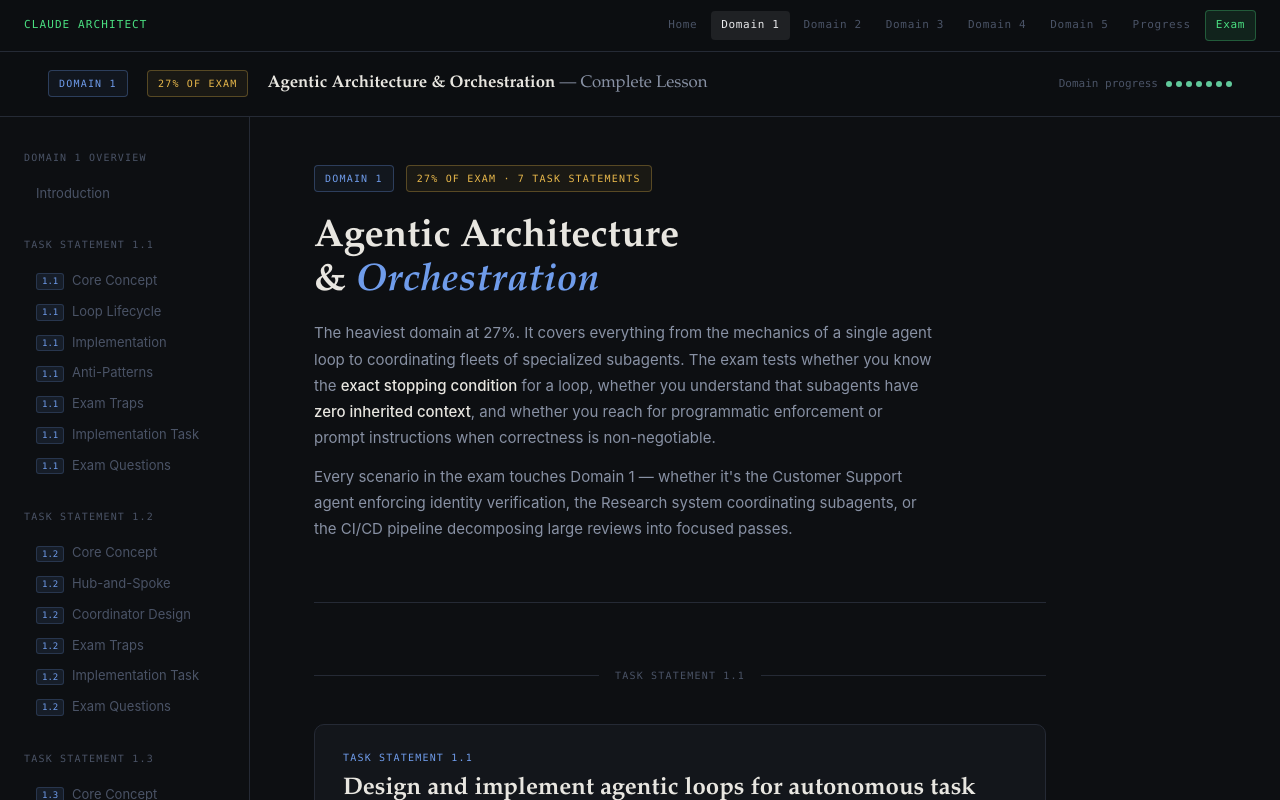
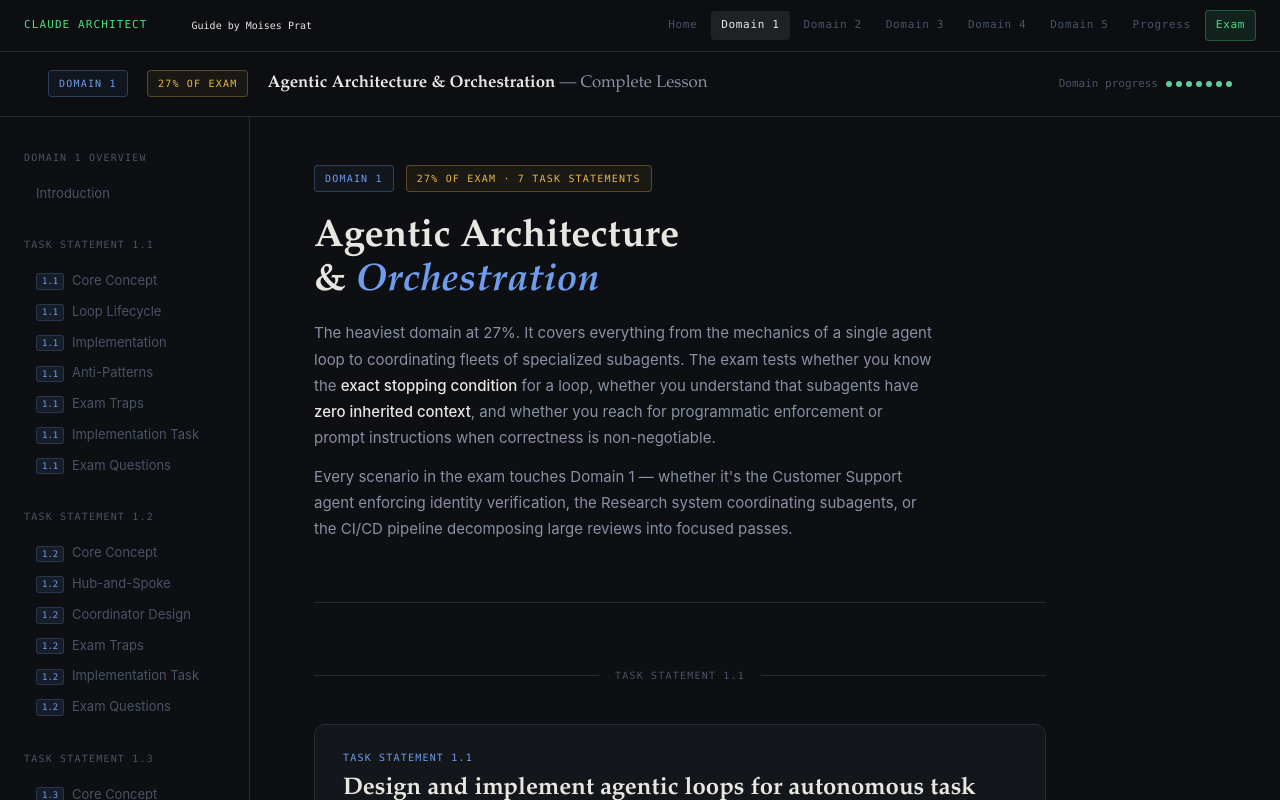
Before and after one commit to moisesprat/claude-certified-architect-guide, a website: page domain1.html in a window 1280 px wide. Shown: the top 800 px of the page. Drawn offline with Linux system fonts and the light colour scheme.

Commit message:
Add external link to personal guide in navigation for enhanced resource access

```diff
--- a/domain1.html
+++ b/domain1.html
@@ -342,6 +342,7 @@
 <nav class="top-nav">
   <div class="top-nav-inner">
     <a href="./index.html" class="nav-brand">Claude Architect</a>
+    <a href="https://moisesprat.dev" target="_blank" rel="noopener noreferrer" style="font-family:var(--mono);font-size:10px;color:var(--text2);text-decoration:none;border-left:1px solid var(--border2);padding-left:1rem;margin-left:0.25rem;white-space:nowrap;flex-shrink:0;" onmouseover="this.style.color='var(--accent)'" onmouseout="this.style.color='var(--text2)'">Guide by Moises Prat</a>
     <button class="nav-hamburger" onclick="toggleNav()">&#9776;</button>
     <div class="nav-links" id="nav-links">
       <a href="./index.html">Home</a>
```
Also changed, not shown: domain2.html (+1 -0 lines), domain3.html (+1 -0 lines), domain4.html (+1 -0 lines), domain5.html (+1 -0 lines), exam.html (+1 -0 lines), progress.html (+1 -0 lines).
